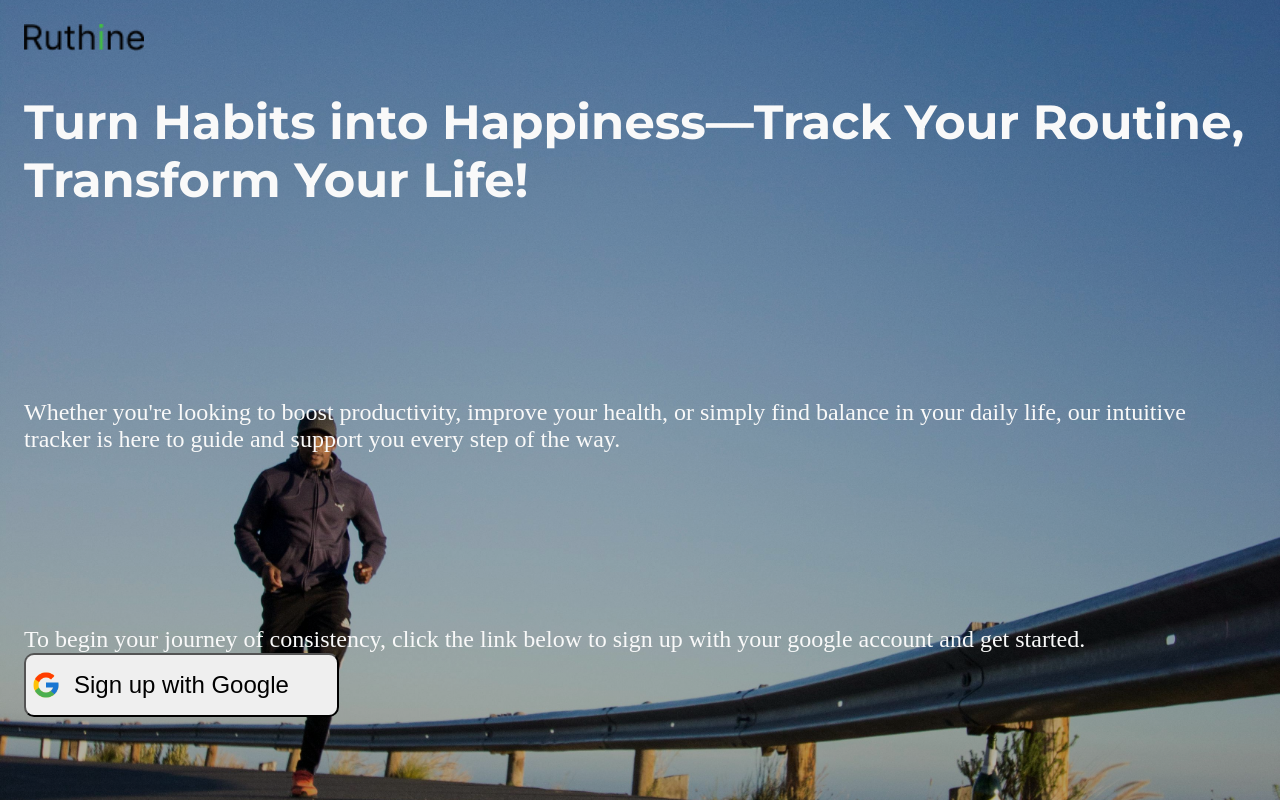
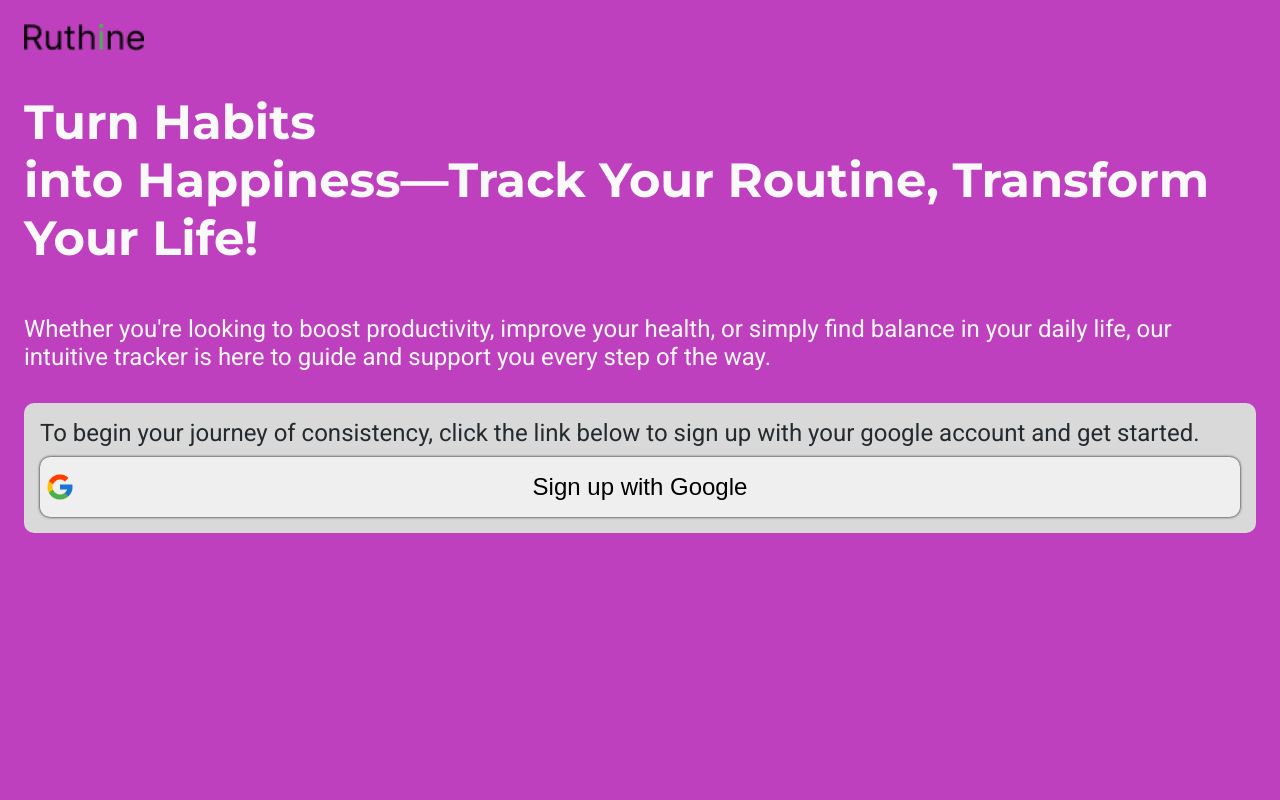
Before and after one commit to jephthahdominic/Consistensy, a React (Vite) app: page /login in a window 1280 px wide. Built offline with nearby package versions, Linux system fonts and the light colour scheme; a web font is replaced by a local one.

Commit message:
built the landing page

```diff
--- a/src/pages/LandingPage.jsx
+++ b/src/pages/LandingPage.jsx
@@ -9,7 +9,7 @@ export default function LandingPage() {
         <img src={appIcon} alt="icon"/>
       </header>
       <main className={styles.landingPage_main}>
-        <h1>Turn Habits into Happiness—Track Your Routine, Transform Your Life!</h1>
+        <h1>Turn Habits <br/>into Happiness—Track Your Routine, Transform Your Life!</h1>
         <p>Whether you're looking to boost productivity, improve your health, or simply find balance in your daily life,
           our intuitive tracker is here to guide and support you every step of the way.
         </p>
--- a/src/pages/LandingPage.module.css
+++ b/src/pages/LandingPage.module.css
@@ -1,8 +1,8 @@
 .hero{
     width: 100%;
     padding: 1.5rem;
-    height: 100vh;
-    background: linear-gradient(rgba(0,0,0,0.3), rgba(0,0,0,0.3)), url(../assets/bg1.jpg);
+    min-height: 100vh;
+    background: #bf40bf;
     background-repeat: no-repeat;
     background-position: center;
     background-size: cover;
@@ -19,26 +19,44 @@
     min-height: calc(100vh - 7rem);
     display: flex;
     flex-direction: column;
-    justify-content: space-between;
+    gap: 2rem;
     margin-top: 10px;
     padding: 1rem 0 2rem;
 }
 .landingPage_main h1{
     font-size: 48px;
     color: #f9f9f9;
+    font-size: montserrat;
 }
 .landingPage_main p{
+    font-family: roboto;
+}
+.landingPage_main > p{
     font-size: 24px;
     color: #f9f9f9;
+}
+.landingPage_main > div{
+    display: flex;
+    flex-direction: column;
+    gap: 10px;
+    background-color: #D9D9D9;
+    padding: 1rem;
+    border-radius: 10px;
+}
+.landingPage_main > div p{
+    font-size: 24px;
+    color: var(--color-dark--0)
 }
 .landingPage_main button{
     position: relative;
     display: flex;
     align-items: center;
     justify-content: center;
-    padding: 1rem 3rem;
+    padding: 1rem 2rem;
     font-size: 1.5rem;
     border-radius: 10px;
+    border: none;
+    box-shadow: 0 0 3px 0;
 }
 .landingPage_main button img{
     position: absolute;
```
